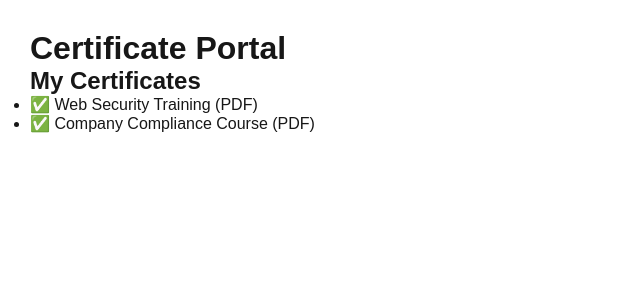
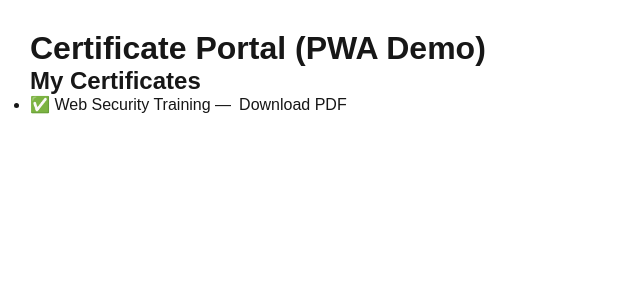
Before and after one commit to L1992inda/my-app, a Next.js app: page / in a window 1280 px wide. Both pictures are taken after a click on the button "Login with Smart-ID". Shown: the top 300 px of the page, without its empty margins (0-640 px from the left). Built offline with nearby package versions, Linux system fonts and the light colour scheme.

Commit message:
Refactor code structure for improved readability and maintainability

```diff
--- a/src/app/page.tsx
+++ b/src/app/page.tsx
@@ -6,11 +6,20 @@ export default function Home() {
 
   return (
     <main style={{ padding: 30, fontFamily: "sans-serif" }}>
-      <h1>Certificate Portal</h1>
+      <h1>Certificate Portal (PWA Demo)</h1>
 
       {!loggedIn ? (
         <>
-          <p>Please authenticate to access your certificates.</p>
+          <p>Scan QR or login to access your certificates.</p>
+
+          {/* Demo QR code */}
+          <img
+            src="https://api.qrserver.com/v1/create-qr-code/?size=150x150&data=https://pwa-cert-demo.vercel.app"
+            alt="QR Code"
+          />
+
+          <br /><br />
+
           <button
             onClick={() => setLoggedIn(true)}
             style={{ padding: 12, fontSize: 16 }}
@@ -22,8 +31,16 @@ export default function Home() {
         <>
           <h2>My Certificates</h2>
           <ul>
-            <li>✅ Web Security Training (PDF)</li>
-            <li>✅ Company Compliance Course (PDF)</li>
+            <li>
+              ✅ Web Security Training —
+              <a
+                href="/demo-certificate.pdf"
+                download
+                style={{ marginLeft: 8 }}
+              >
+                Download PDF
+              </a>
+            </li>
           </ul>
         </>
       )}
```
Also changed, not shown: 1 other file (tests, documents, lock files or other folders).
